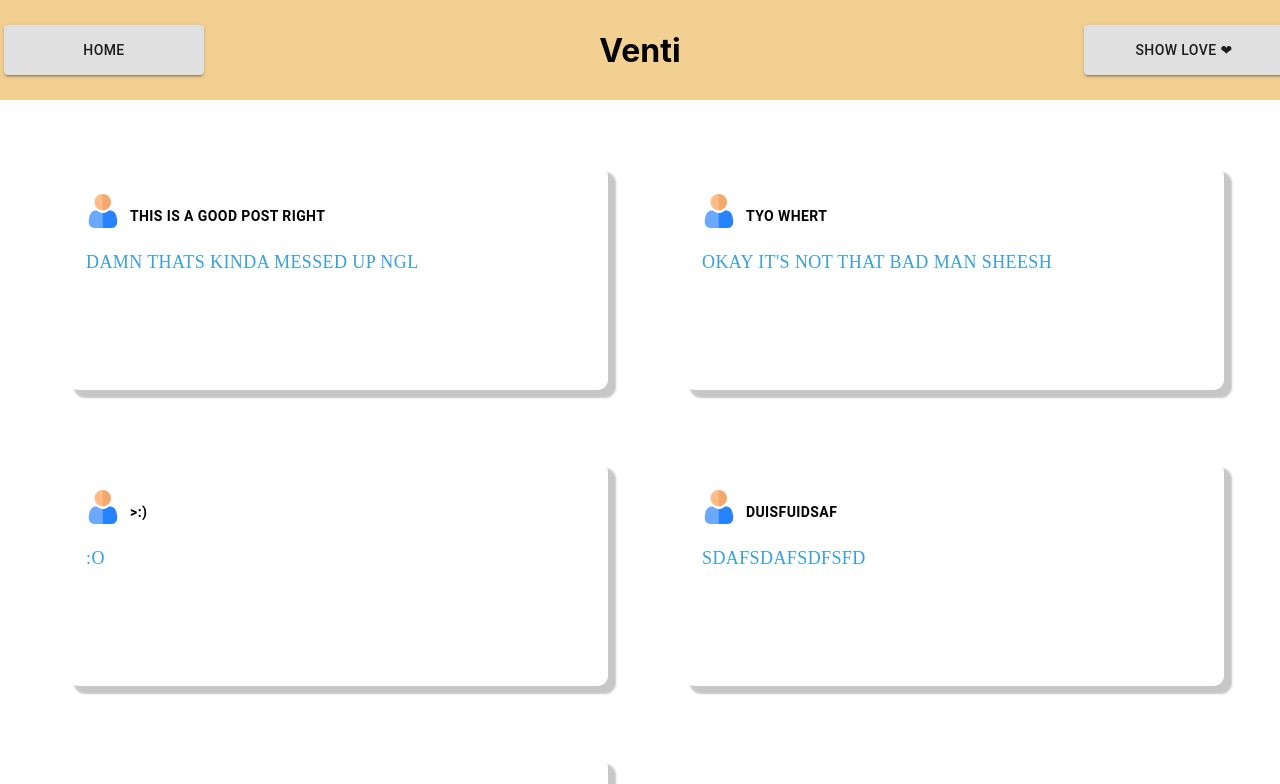
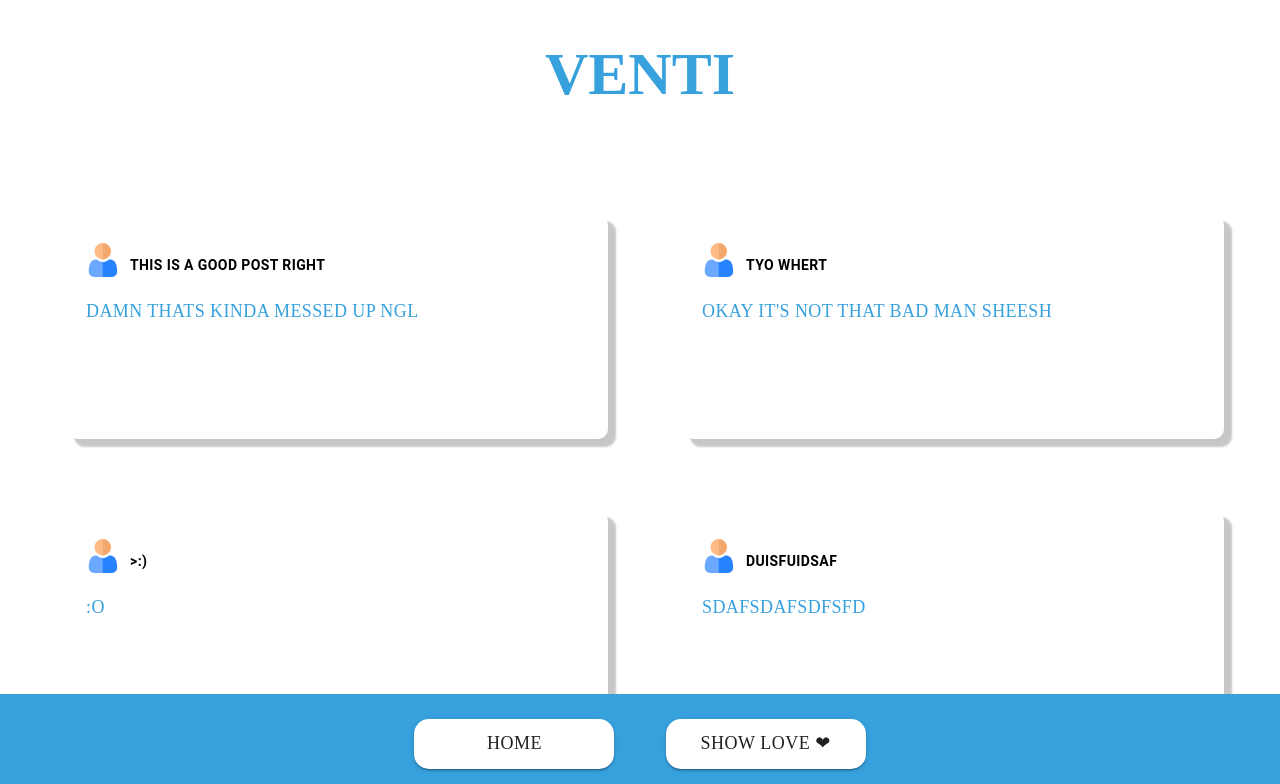
Before and after one commit to bzamora020/project-venti, a React (Create React App) app in the folder frontend/: page /home in a window 1280 px wide. Shown: the top 784 px of the page. Built offline with nearby package versions, Linux system fonts and the light colour scheme; no server answers.

Commit message:
finished css for home page

```diff
--- /dev/null
+++ b/frontend/src/Home/Home.css
@@ -0,0 +1,48 @@
+#foot
+{
+    height: 100px;
+    background-color: #37A1DD;
+    position: fixed;
+    bottom: 0;
+    width: 100%;
+    padding-bottom: .5%;
+}
+
+#leftbutton, #rightbutton {
+    margin: 2%;
+    font-family: Karla;
+    font-size: 18px;
+    font-weight: 400;
+    border-radius: 15px;
+    background-color: white;
+}
+
+#leftbutton:hover, #rightbutton:hover
+{
+    background-color: #FFE06A;
+    color: #37A1DD;
+}
+
+/* #rightbutton {
+    margin: 2%;
+    font-family: Karla;
+    font-size: 18px;
+    font-weight: 400;
+} */
+.button {
+    height: 50px;
+    width: 200px;
+}
+
+.link {
+    color: #37A1DD;
+    align-items: center;
+
+}
+
+.title{
+    color: #37A1DD;
+    font-family: Karla;
+    font-weight: bold;
+    font-size: 60px;
+}
--- a/frontend/src/Home/Home.js
+++ b/frontend/src/Home/Home.js
@@ -1,16 +1,43 @@
-import React from 'react';
-import UserPosts from '../ViewUserPosts/UsersPosts';
-import Navbar from '../Navbar/Navbar';
+import React from "react";
+import UserPosts from "../ViewUserPosts/UsersPosts";
+import "./Home.css";
 
-let title="Venti"
+import { Link, Route } from "react-router-dom";
+import Button from "@material-ui/core/Button";
+
+let title = "Venti";
 
 function Home() {
-    return (
-        <div className="container">
-            <Navbar title={title} />
-            <UserPosts/>
+  return (
+    <div>
+      <div className="container">
+        <div>
+          <Link className="link" to="/createpost">
+            <h1 className="title"> VENTI</h1>
+          </Link>
         </div>
-    )
+
+        <UserPosts />
+        <footer id="foot">
+          <Link className="link" to="/home">
+            <Button
+              id="leftbutton"
+              className="button"
+              variant="contained"
+              color="#FFFFFF"
+            >
+              Home
+            </Button>
+          </Link>
+          <Link className="link" to="/viewpost">
+                <Button id="rightbutton" className="button" variant="contained" color="#FFFFFF">
+                    Show Love ❤
+                </Button>
+            </Link>
+        </footer>
+      </div>
+    </div>
+  );
 }
 
 export default Home;
```
Also changed, not shown: 18 other files (tests, documents, lock files or other folders).
